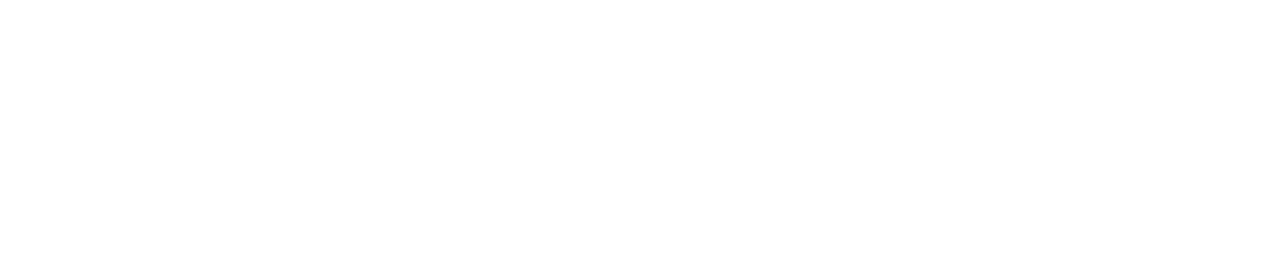
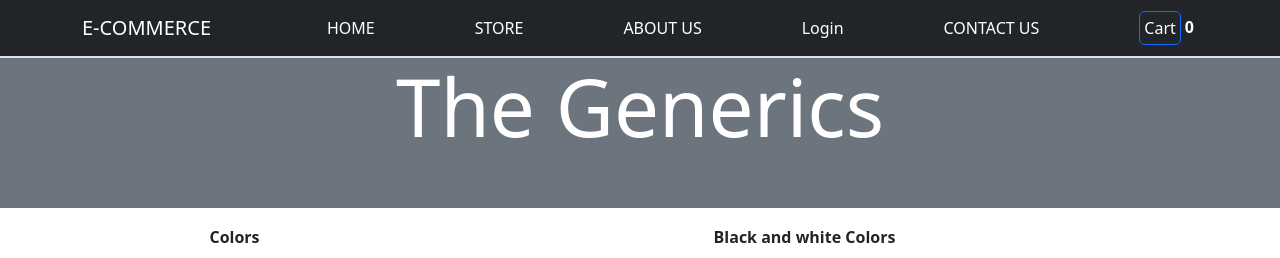
Before and after one commit to srikanth-vanam/E-commerce-react, a React (Create React App) app: page /products in a window 1280 px wide. Shown: the top 258 px of the page. Built offline with nearby package versions, Linux system fonts and the light colour scheme; sample sign-in values are in the browser's storage.

Commit message:
added--without login users cannot access the products page

```diff
--- a/src/App.js
+++ b/src/App.js
@@ -1,35 +1,40 @@
 import AboutUs from "./components/AboutUs";
 import LandingPage from "./LandingPage";
 import Home from "./components/Home";
-import Movies from "./components/Backend-Connectivity/Movies";
-import { Route, Switch } from "react-router-dom/cjs/react-router-dom";
+// import Movies from "./components/Backend-Connectivity/Movies";
+import { Route, Switch, Redirect } from "react-router-dom/cjs/react-router-dom";
 import Contact from "./components/Contact";
 import ProductDetail from "./components/ProductDetail";
 import Login from "./components/Login";
+import { useContext } from "react";
+import CartContext from "./components/CartContext";
+
 function App() {
+  const ctx = useContext(CartContext);
   return (
     <>
       <Switch>
         <Route exact path="/">
-          <LandingPage />
-        </Route>
-        <Route path="/home">
           <Home />
         </Route>
+        {/* <Route path="/home">
+        </Route> */}
         <Route path="/aboutUs">
           <AboutUs />
         </Route>
         <Route path="/login">
           <Login />
         </Route>
-        <Route path="/starwars">
-          <Movies />
+        <Route path="/products" exact>
+          {ctx.isLoggedIn && <LandingPage />}
+          {!ctx.isLoggedIn && <Redirect to="/login" />}
+          {/* <Movies /> */}
         </Route>
         <Route path="/contactUs">
           <Contact />
         </Route>
         <Route path="/products/:productTitle">
-          <ProductDetail/>
+          <ProductDetail />
         </Route>
       </Switch>
     </>
--- a/src/components/Header.js
+++ b/src/components/Header.js
@@ -17,13 +17,13 @@ const Header = (props) => {
         <Navbar.Brand className="text-white">E-COMMERCE</Navbar.Brand>
         <Nav.Item className="d-flex justify-content-between">
           <Nav.Link>
-            <NavLink to="/home" className="text-white text-decoration-none">
+            <NavLink to="/" className="text-white text-decoration-none">
               HOME
             </NavLink>
           </Nav.Link>
         </Nav.Item>
         <Nav.Item>
-          <NavLink to="/starwars" className="text-white text-decoration-none">
+          <NavLink to="/products" className="text-white text-decoration-none">
             STORE
           </NavLink>
           <Nav.Link></Nav.Link>
--- a/src/components/Login.js
+++ b/src/components/Login.js
@@ -46,7 +46,7 @@ const Login = () => {
       .then((data) => {
         console.log(data);
         ctx.addToken(data.idToken);
-        history.replace("/");
+        history.replace("/products");
       })
       .catch((error) => {
         alert(error.message);
```
